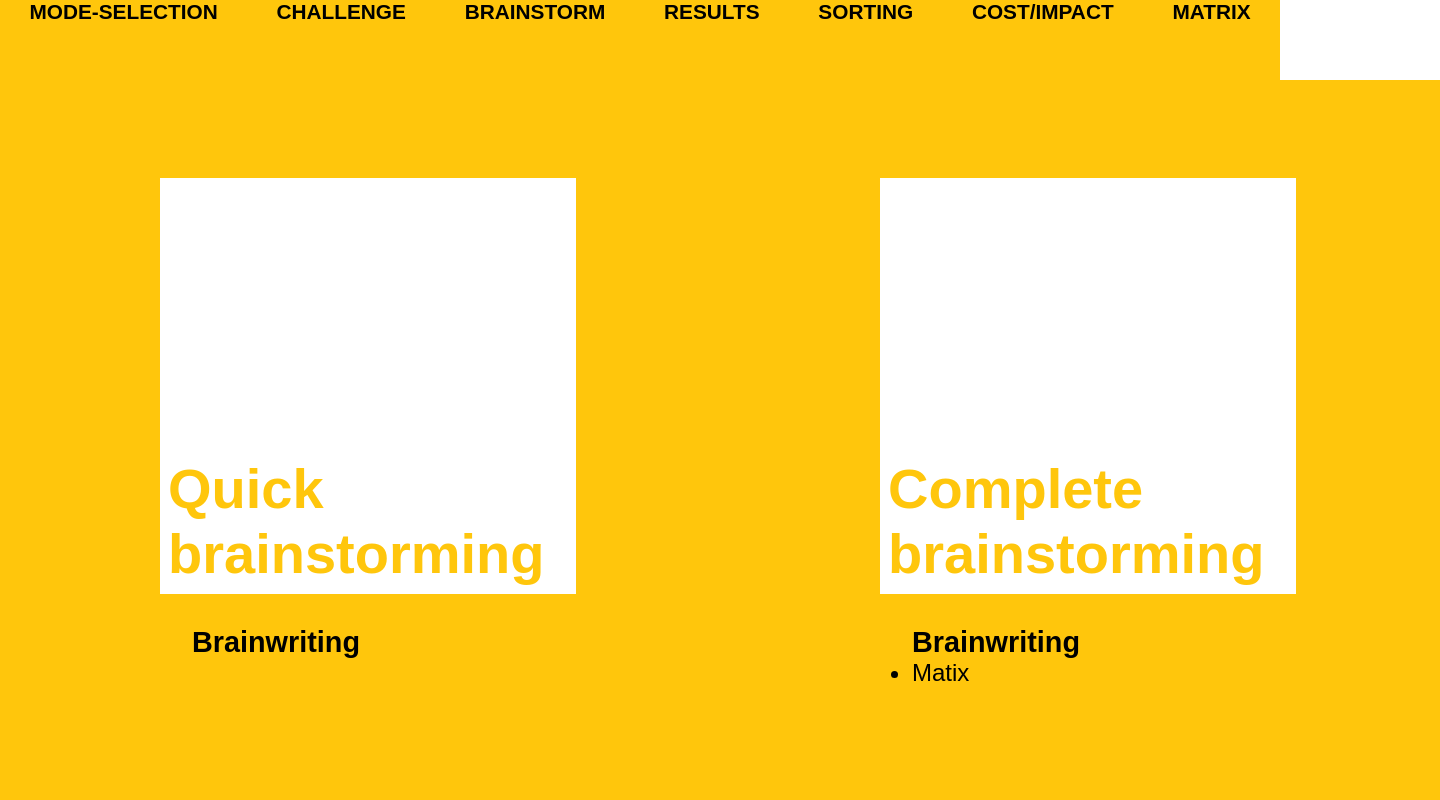
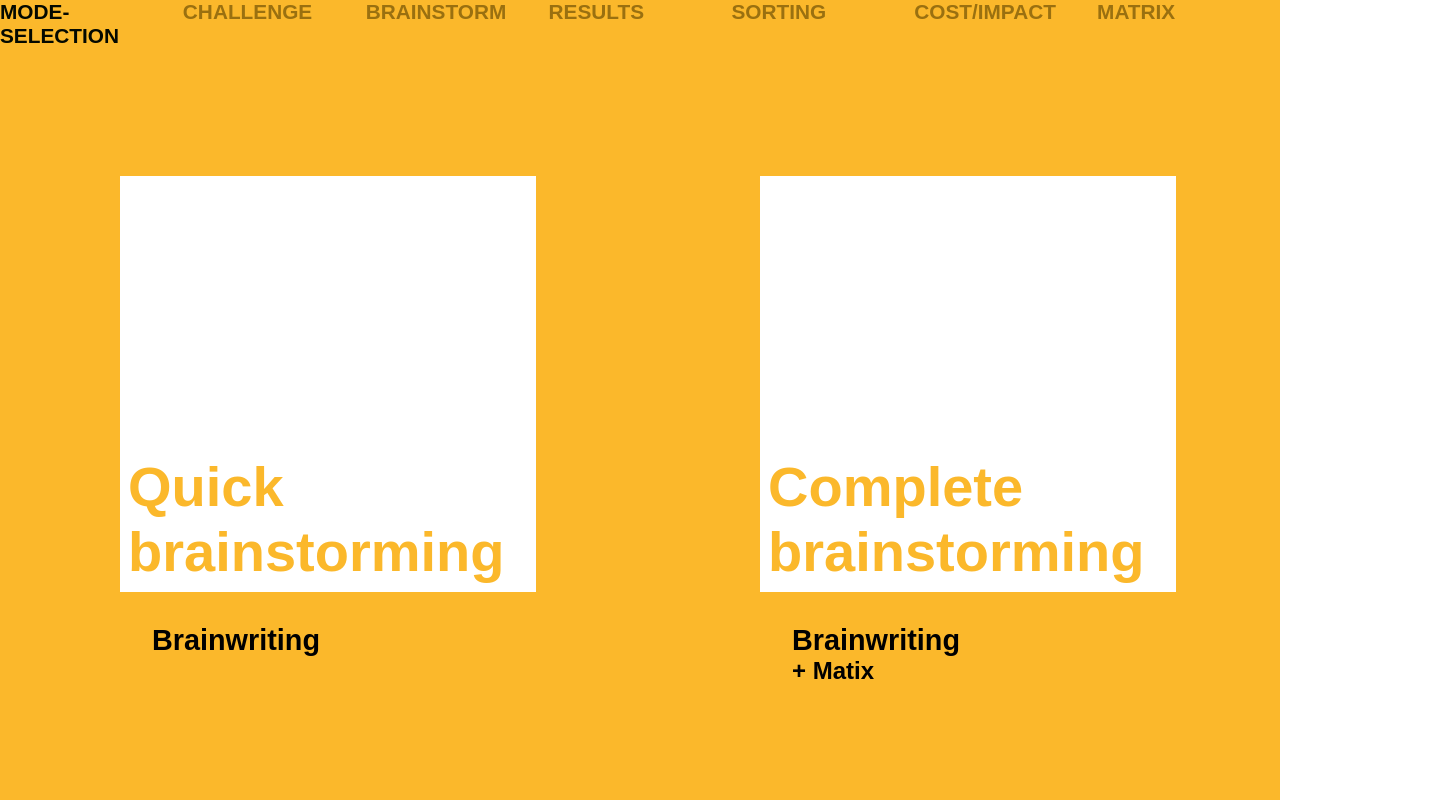
Before and after one commit to stepwizardproject/client-side, an Angular app: page / in a window 1280 px wide. Shown: the whole page, 1440 px wide, since content can reach past the window. Built offline with nearby package versions, Linux system fonts and the light colour scheme.

Commit message:
add data service and change nav bar

```diff
--- a/src/app/app.component.css
+++ b/src/app/app.component.css
@@ -10,6 +10,4 @@
 
 #content {
   width: 100%;
-  display: flex;
-  justify-content: space-around;
 }
--- a/src/app/content/content.component.css
+++ b/src/app/content/content.component.css
@@ -1,5 +1,3 @@
 #container {
   width: 100%;
-  display: flex;
-  justify-content: space-around;
 }
--- a/src/app/content/mode-selector/mode-selector.component.css
+++ b/src/app/content/mode-selector/mode-selector.component.css
@@ -11,7 +11,7 @@
   height: 25rem;
   padding: 2%;
   background-color: white;
-  color: #ffc60c;
+  color: #fbb82b;
   font-weight: bold;
   font-size: 3.5rem;
 }
@@ -21,12 +21,24 @@
 
 #under-square {
   margin: 2rem 0 1rem 2rem;
+  height: 4rem;
 }
 h4 {
   margin: 0;
   font-size: 1.8rem;
 }
 
+#pluses {
+  list-style: none;
+}
+
 #pluses li {
   font-size: 1.5rem;
+  font-weight: bold;
 }
+
+#pluses li:before {
+  font-size: 1.5rem;
+  font-weight: bold;
+  content: "+";
+}
--- a/src/app/nav-bar/nav-bar.component.css
+++ b/src/app/nav-bar/nav-bar.component.css
@@ -4,10 +4,16 @@
 ul {
   font-size: 1.3rem;
   display: flex;
+  flex-direction: row;
   justify-content: space-around;
   text-transform: uppercase;
   font-weight: bold;
+  list-style: none;
 }
 li {
-  display: inline-block;
+  color: #9a7010;
 }
+
+li .active {
+  color: #040900;
+}
--- a/src/app/nav-bar/nav-bar.component.html
+++ b/src/app/nav-bar/nav-bar.component.html
@@ -1,7 +1,8 @@
 <div id="container">
   <ul>
-    <li *ngFor="let state of states">
-      <div [ngClass]="state.number <= currentState.number ? 'active' : ''">
+    <li *ngFor="let state of states" style="width: {{100/states.length}}%">
+      <div [ngClass]="state.number === currentState.number ? 'active' : ''" >
+        <div id="round"></div>
         {{state.title}}
       </div>
     </li>
--- a/src/app/pages/mode-selection/mode-selection.component.css
+++ b/src/app/pages/mode-selection/mode-selection.component.css
@@ -1,12 +1,8 @@
 #container {
   display: flex;
+  width: 100%;
   height: 90vh;
-  flex-direction: column;
-  justify-content: center;
+  flex-direction: row;
+  justify-content: space-around;
+  align-items: center;
 }
-#container div {
-  display: flex;
-}
-#container div app-mode-selector {
-  margin: 0 10rem;
-}
--- a/src/app/pages/mode-selection/mode-selection.component.html
+++ b/src/app/pages/mode-selection/mode-selection.component.html
@@ -1,6 +1,7 @@
 <div id="container">
-  <div>
-    <app-mode-selector [input]="{
+    <app-mode-selector
+      class="choice"
+      [input]="{
         pluses: [],
         underSquareTitle: 'Brainwriting',
         squareContent: ['Quick', 'brainstorming'] }"></app-mode-selector>
@@ -9,5 +10,4 @@
         pluses: ['Matix'],
         underSquareTitle: 'Brainwriting',
         squareContent: ['Complete', 'brainstorming'] }" ></app-mode-selector>
-  </div>
 </div>
--- a/src/styles.css
+++ b/src/styles.css
@@ -5,5 +5,5 @@
   font-family: sans-serif;
 }
 div{
-  background-color: #ffc60c;
+  background-color: #fbb82b;
 }
```
Also changed, not shown: src/app/services/data.service.ts (added, +9 -0 lines), 2 other files (tests, documents, lock files or other folders).
